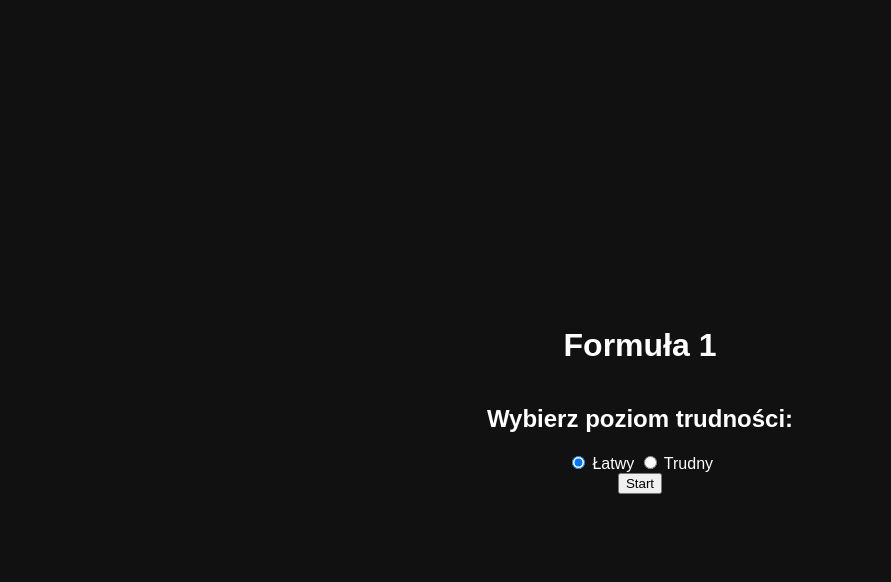
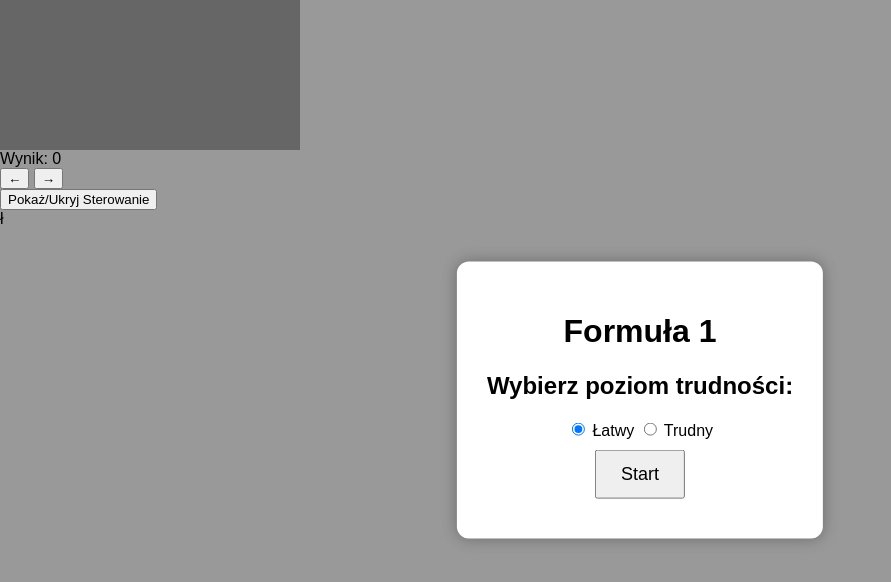
Before and after one commit to Marek667/formula1MMA, a plain HTML site: page index.html in a window 1280 px wide. Shown: the whole page, without its empty margins (0-891 px from the left). Drawn offline with Linux system fonts and the light colour scheme.

Commit message:
poprawa css

```diff
--- a/css/style.css
+++ b/css/style.css
@@ -1,40 +1,41 @@
+
 body, html {
   margin: 0;
   padding: 0;
-  overflow-x: hidden;
+  overflow: hidden;
   font-family: sans-serif;
+  background: #999;
 }
-#game {
+
+canvas {
   display: block;
+  background: #666;
 }
-#score {
-  position: absolute;
-  top: 10px;
-  left: 10px;
-  color: white;
-  font-size: 24px;
-  z-index: 2;
-}
+
 #menu {
   position: absolute;
-  top: 0;
-  left: 0;
-  width: 100%;
-  height: 100%;
-  background: #111;
-  color: white;
-  display: flex;
-  flex-direction: column;
-  align-items: center;
-  justify-content: center;
-  z-index: 10;
+  top: 50%;
+  left: 50%;
+  transform: translate(-50%, -50%);
+  background: white;
+  padding: 30px;
+  border-radius: 12px;
+  box-shadow: 0 0 15px rgba(0,0,0,0.3);
+  z-index: 20;
+  text-align: center;
 }
-#menu.hidden {
-  display: none;
+
+#menu button {
+  margin: 10px;
+  padding: 12px 24px;
+  font-size: 18px;
+  cursor: pointer;
 }
-#game-container {
-  position: relative;
+
+.selected {
+  background-color: lightgreen;
 }
+
 .touch-controls {
   position: absolute;
   bottom: 30px;
@@ -61,7 +62,6 @@ body, html {
   background-color: #ddd;
 }
 
-/* Przycisk do pokazywania sterowania */
 #toggleControls {
   position: absolute;
   top: 20px;
```
